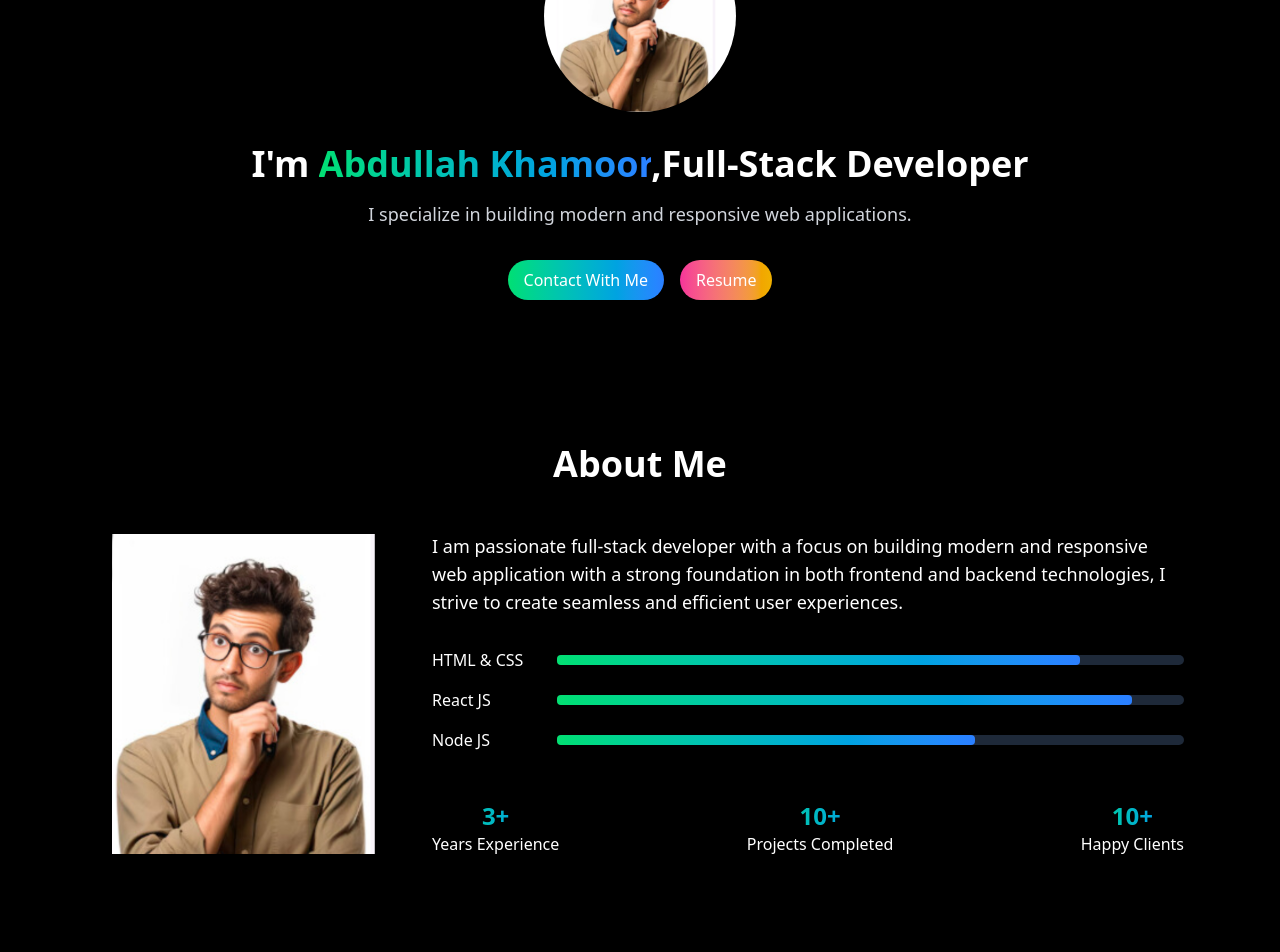
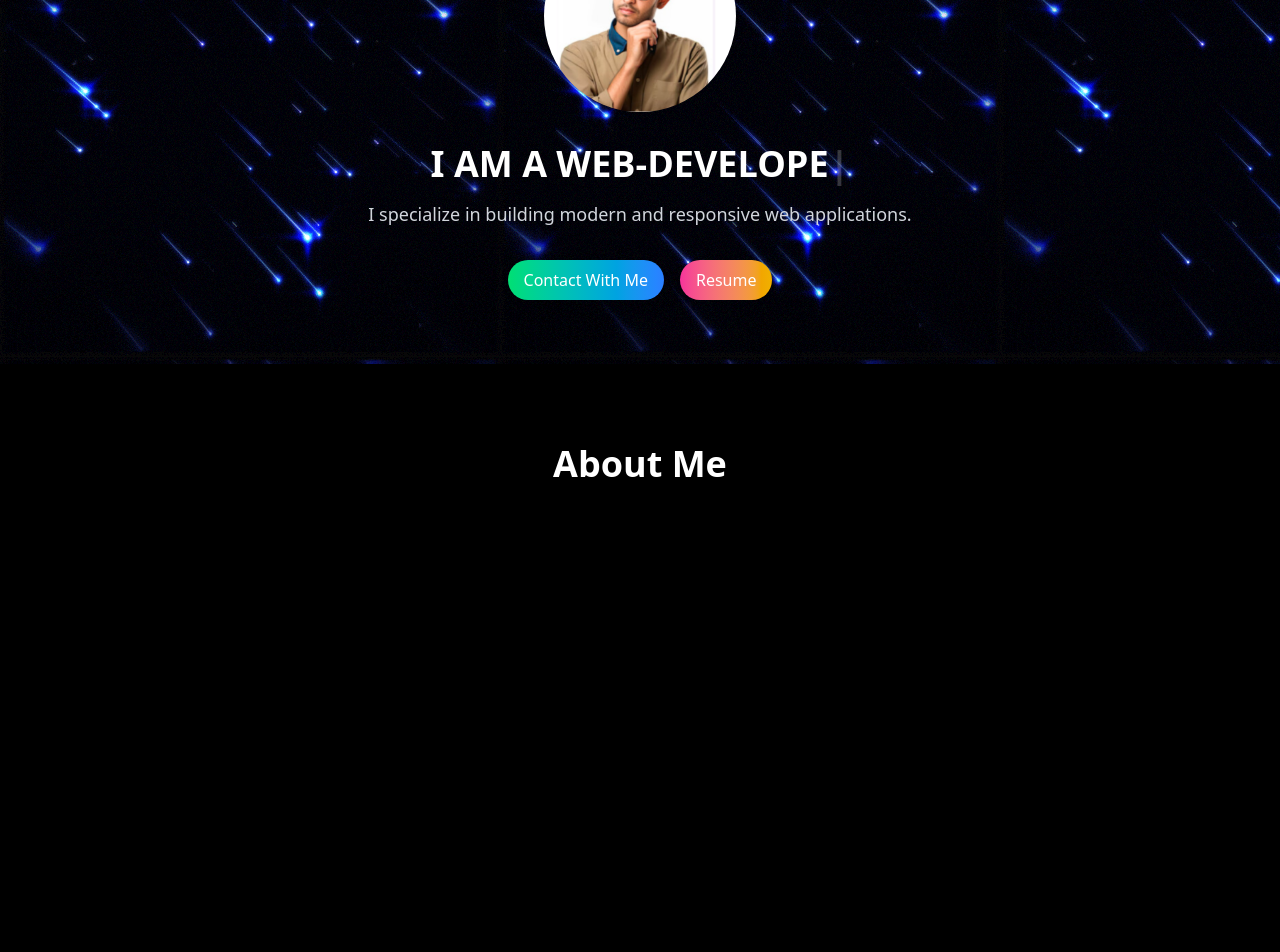
Before and after one commit to AbdullahKhamoor/myPortfolio, a React (Vite) app: page / in a window 1280 px wide. Shown: the part 200-1152 px from the top of the page. Built offline with nearby package versions, Linux system fonts and the light colour scheme.

Commit message:
Animation included

```diff
--- a/package.json
+++ b/package.json
@@ -11,10 +11,12 @@
   },
   "dependencies": {
     "@tailwindcss/vite": "^4.1.11",
+    "aos": "^3.0.0-beta.6",
     "react": "^18.3.1",
     "react-dom": "^18.3.1",
     "react-icons": "^5.5.0",
-    "tailwindcss": "^4.1.11"
+    "tailwindcss": "^4.1.11",
+    "typewriter-effect": "^2.22.0"
   },
   "devDependencies": {
     "@eslint/js": "^9.11.1",
--- a/src/components/About.jsx
+++ b/src/components/About.jsx
@@ -1,22 +1,29 @@
-import React from 'react'
+import React, { useEffect } from 'react'
 import AboutImage from "../assets/aboutme-image.png"
+import AOS from "aos";
+import 'aos/dist/aos.css';
 
 const About = () => {
+  useEffect(()=>{
+    AOS.init({duration: 900})
+  },[])
+
+
   return (
     <div className='bg-black text-white py-20' id="about" >
         <div className='container mx-auto px-8 md:px-16 lg:px-24'>
-            <h2 className='text-4xl font-bold text-center mb-12'>About Me</h2>
+            <h2 className='text-4xl font-bold text-center mb-12' >About Me</h2>
             <div className='flex flex-col md:flex-row items-center md:space-x-12'>
                 <img src={AboutImage} alt=""
-                 className='w-72 h-80 rounded object-cover mb-8 md:mb-0' />
+                 className='w-72 h-80 rounded object-cover mb-8 md:mb-0' data-aos = 'fade-right' />
                  <div className='flex-1'>
-                <p className='text-lg mb-8'>
+                <p className='text-lg mb-8' data-aos = "fade-left">
                     I am passionate full-stack developer with a focus on building modern and responsive web application
                     with a strong foundation in both frontend and backend technologies, I strive to create seamless and efficient
                     user experiences.
                 </p>
 
-                <div className='space-y-4'>
+                <div className='space-y-4' data-aos="fade-left" >
                     <div className='flex items-center'>
                     <label htmlFor="htmlandcss" className='w-2/12'>HTML & CSS</label>
                     <div className='grow bg-gray-800 rounded-full h-2.5'>
@@ -46,7 +53,7 @@ const About = () => {
                     </div>
                     </div>
                 </div>
-                <div className='mt-12 flex justify-between text-center'>
+                <div className='mt-12 flex justify-between text-center' data-aos="fade-left">
                     <div>
                         <h3 className='text-2xl font-bold text-transparent bg-clip-text
                          bg-gradient-to-r from-green-400 to-blue-500'>
--- a/src/components/Contact.jsx
+++ b/src/components/Contact.jsx
@@ -50,8 +50,8 @@ const Contact = () => {
                     rows="5"
                     placeholder='Enter Your Message' />
                     </div>
-                    <button className='bg-gradient-to-r from-green-400 to-blue-500 text-white hidden md:inline
-            transform transition-transform duration-300 hover:scale-105 px-8 py-2 rounded-full'>Send</button>
+                    <button className='bg-gradient-to-r from-green-400 to-blue-500 text-white  md:inline
+                       transform transition-transform duration-300 hover:scale-105 px-8 py-2 rounded-full'>Send </button>
                 </form>
             </div>
         </div>
--- a/src/components/Hero.jsx
+++ b/src/components/Hero.jsx
@@ -1,13 +1,25 @@
 import React from 'react'
 import HeroImage from "../assets/hero-image.png"
+import Typewriter from "typewriter-effect"
 const Hero = () => {
   return (
-    <div className='bg-black text-white text-center py-16'>
+    <div className='bg-[url(assets/back.gif)]  text-white text-center py-16'>
         <img src={HeroImage} alt="img"
         className='mx-auto mb-8 w-48 h-48 rounded-full object-cover transform transition-transform duration-300 hover:scale-105' />
-        <h1 className='text-4xl font-bold'>I'm {""}
+        <h1 className='text-4xl font-bold'>
+          <Typewriter
+
+          options={{
+            autoStart: true,
+            loop: true,
+            delay: 60,
+            strings:["I AM  ABDULLAH KHAMOOR", "I AM A WEB-DEVELOPER" ]
+          }}>
+
+           I'm {""}
             <span className='text-transparent bg-clip-text bg-gradient-to-r from-green-400 to-blue-500'>Abdullah Khamoor</span>
             ,Full-Stack Developer
+            </Typewriter>
         </h1>
         <p className='mt-4 text-lg text-gray-300'>
             I specialize in building modern and responsive web applications.
--- a/src/components/Service.jsx
+++ b/src/components/Service.jsx
@@ -1,4 +1,6 @@
 import React from 'react'
+import AOS1 from "aos";
+import 'aos/dist/aos.css';
 
 const services = [
   {
@@ -33,16 +35,21 @@ const services = [
   },
 ];
 const Service = () => {
+// useEffect(()=>{
+//     AOS1.init({duration: 900})
+//   },[])
+AOS1.init({duration:900});
+
   return (
      <div className='bg-black text-white py-20' id="service" >
         <div className='container mx-auto px-8 md:px-16 lg:px-24'>
-            <h2 className='text-4xl font-bold text-center mb-12'>My Services</h2>
-            <div className='grid grid-cols-1 md:grid-cols-2 lg:grid-cols-3 gap-8'>
+            <h2 className='text-4xl font-bold text-center mb-12' >My Services</h2>
+            <div className='grid grid-cols-1 md:grid-cols-2 lg:grid-cols-3 gap-8 ' >
             {services.map((service) => (
               <div
               key={service.id}
               className='bg-gray-800 px-6 pb-6 rounded-lg hover:shadow-lg transform
-              transition-transform duration-300 hover:scale-105'>
+              transition-transform duration-300 hover:scale-105' data-aos = "fade-right">
 
               <div className='text-right text-2xl font-bold text-transparent bg-clip-text
               bg-gradient-to-r from-green-600 to-blue-400'
```
Also changed, not shown: src/assets/back.gif (added), 1 other file (tests, documents, lock files or other folders).
